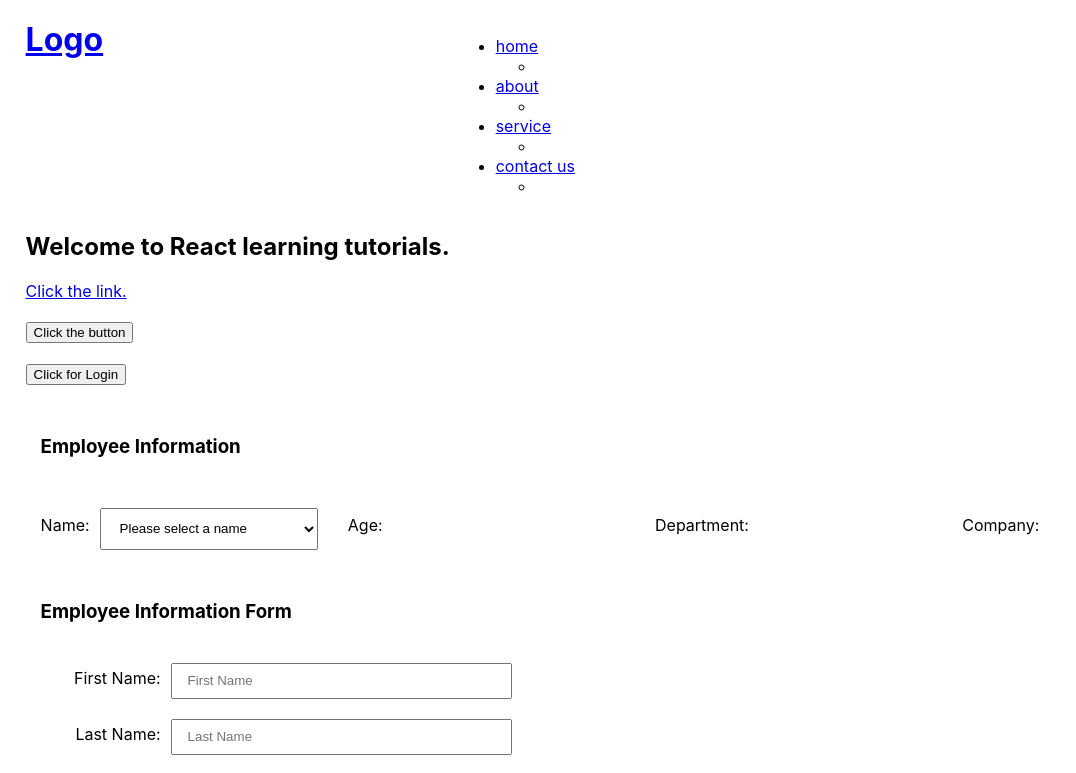
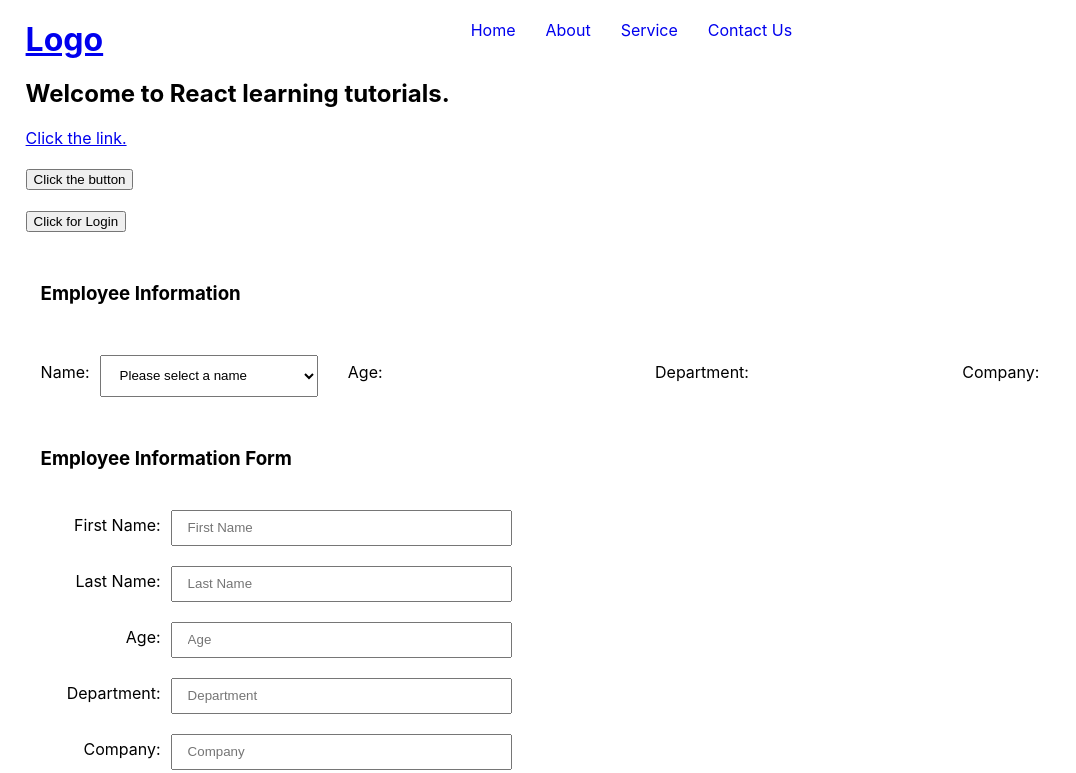
Before and after one commit to ruhulite/my-first-react-app, a React (Create React App) app: page / in a window 1280 px wide. Shown: the top 773 px of the page, without its empty margins (0-1076 px from the left). Built offline with nearby package versions, Linux system fonts and the light colour scheme.

Commit message:
home content

```diff
--- a/src/Header.css
+++ /dev/null
@@ -1,15 +0,0 @@
-.site-header-wrap {
-	display: flex;
-}
-.header-right,
-.header-left {
-	width: 35%;
-	display: flex;
-}
-.header-left h1 {
-	margin: 0;
-	padding: 0;
-}
-.header-right {
-	width: 65%;
-}
--- /dev/null
+++ b/src/assets/css/Header.css
@@ -0,0 +1,65 @@
+.site-header-wrap {
+	display: flex;
+}
+.header-right,
+.header-left {
+	width: 35%;
+	display: flex;
+}
+.header-left h1 {
+	margin: 0;
+	padding: 0;
+}
+.header-right {
+	width: 65%;
+}
+.main-menu {
+    margin: 0;
+    padding: 0;
+    display: flex;
+}
+.main-menu > li {
+    list-style-type: none;
+    padding: 0 15px 10px;
+    position: relative;
+}
+.main-menu > li > a {
+    text-transform: capitalize;
+    text-decoration: none;
+}
+.main-menu li:hover > a {
+    color: green;
+}
+.submenu {
+	display: none;
+	position: absolute;
+	top: 100%;
+	left: 0;
+	padding: 10px 0px;
+	border-radius: 5px;
+	width: 100%;
+	min-width: 200px;
+	box-shadow: 0px 0px 5px 1px #ccc;
+}
+.main-menu li:hover > .submenu {
+	display: block;
+}
+.submenu li {
+	list-style-type: none;
+	display: block;
+	position: relative;
+}
+.submenu li a {
+	display: block;
+	font-size: 13px;
+	line-height: 20px;
+	text-decoration: none;
+	padding: 10px 15px;
+}
+.submenu li a:hover {
+	color: green;
+}
+.submenu .submenu {
+    left: 100%;
+    top: 0;
+}
--- a/src/header.js
+++ b/src/header.js
@@ -1,5 +1,5 @@
 import React from 'react';
-import HeaderStyle from './Header.css';
+import HeaderStyle from './assets/css/Header.css';
 import { Link } from "react-router-dom";
 import { linkList } from './pageLinks';
 
@@ -12,14 +12,37 @@ class Header extends React.Component {
 				<div className="header-right">
 					<nav>
 						<ul className="main-menu">
-							{linkList.map(({path, linkName}, index) =>
+							{linkList.map(({path, linkName, submenu1}, index) =>
 							    <li>
 							    	<Link to={path} key = {index}> {linkName} </Link>
-							    	<ul className="submenu">
-										<li>
-											{/*<Link to={path} key = {index}> {linkName} </Link>*/}
-										</li>
-									</ul>
+							    	{submenu1 ?
+								    	<ul className="submenu">
+											{submenu1.map(({path, title, submenu2}, index) =>
+												<li>
+													<Link to={path} key = {index}> {title} </Link>
+													{submenu2 ?
+												    	<ul className="submenu">
+															{submenu2.map(({path, title, submenu3}, index) =>
+																<li>
+																	<Link to={path} key = {index}> {title} </Link>
+																	{submenu3 ?
+																    	<ul className="submenu">
+																			{submenu3.map(({path, title, submenu3}, index) =>
+																				<li><Link to={path} key = {index}> {title} </Link></li>
+																			)}
+																		</ul>
+																	: null
+																	}
+																</li>
+															)}
+														</ul>
+													: null
+													}
+												</li>
+											)}
+										</ul>
+									: null
+									}
 							    </li>
 							)}
 						</ul>
--- a/src/pageLinks.js
+++ b/src/pageLinks.js
@@ -5,12 +5,24 @@ import ServiceContent from './service';
 export const linkList = [
 					{exact: true, path: '/', linkName: 'home', component: HomeContent,
 						submenu1: [
-							'Home Submenu 1',
-							'Home Submenu 2',
-							'Home Submenu 3',
-							'Home Submenu 4',
-							'Home Submenu 5',
-						]
+							{path: 'home-submenu-1', title: 'Home Submenu 1'},
+							{path: 'home-submenu-2', title: 'Home Submenu 2',
+								submenu2: [
+									{path: 'home-submenu-1-1', title: 'Home Submenu 1-1'},
+									{path: 'home-submenu-1-2', title: 'Home Submenu 1-2',
+										submenu3: [
+											{path: 'home-submenu-1-1-1', title: 'Home Submenu 1-1-1'},
+											{path: 'home-submenu-1-1-2', title: 'Home Submenu 1-1-2'},
+											{path: 'home-submenu-1-1-3', title: 'Home Submenu 1-1-3'},
+										],
+								},
+									{path: 'home-submenu-1-3', title: 'Home Submenu 1-3'},
+								],
+							},
+							{path: 'home-submenu-3', title: 'Home Submenu 3'},
+							{path: 'home-submenu-4', title: 'Home Submenu 4'},
+							{path: 'home-submenu-5', title: 'Home Submenu 5'},
+						],
 					},
 					{exact: false, path: '/about', linkName: 'about', component: AboutContent},
 					{exact: false, path: '/service', linkName: 'service', component: ServiceContent},
```
